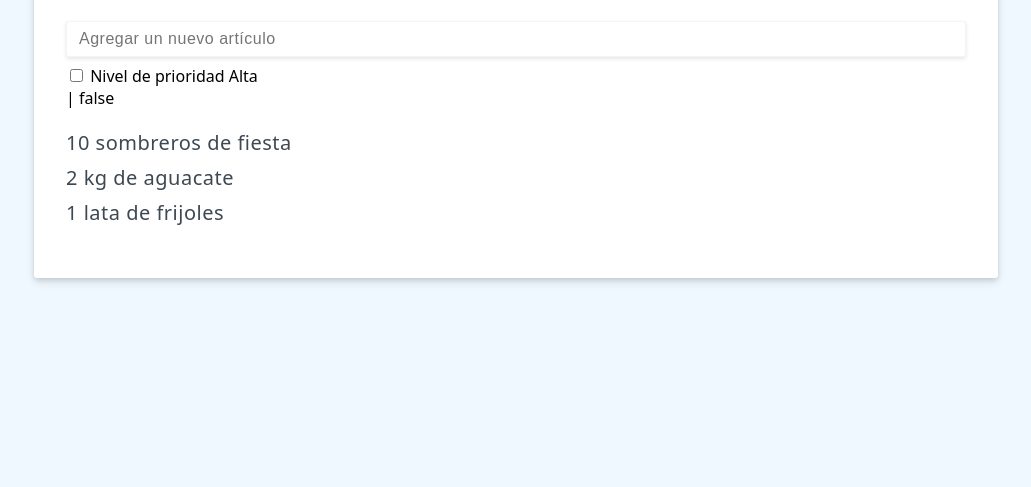
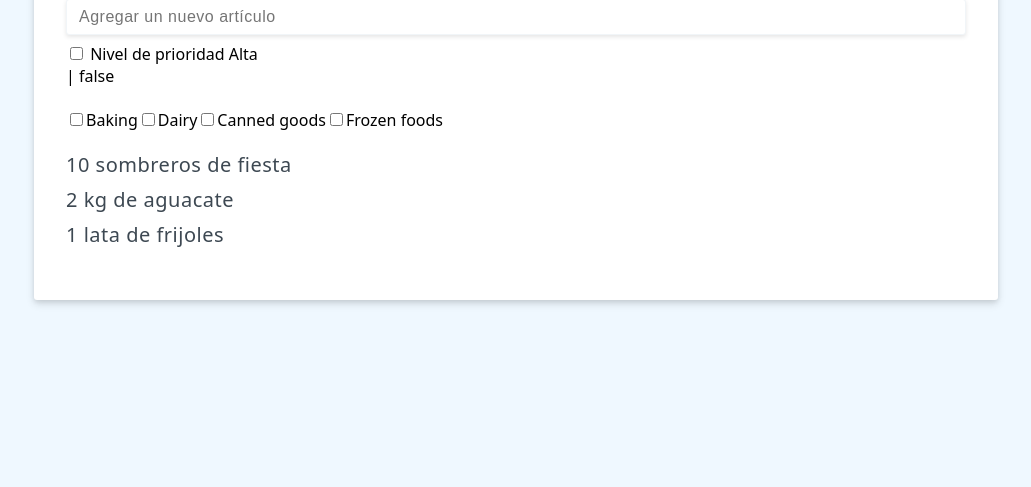
Before and after one commit to rivalcoba/vue3-shopping-list-2021, a website: page index.html in a window 1280 px wide. Shown: the part 313-800 px from the top of the page, without its empty margins (124-1155 px from the left). Drawn offline with nearby package versions, Linux system fonts and the light colour scheme.

Commit message:
Usando v-model con checkbox opciones múltiples

```diff
--- a/index.html
+++ b/index.html
@@ -19,7 +19,21 @@
         <input type="checkbox" v-model="newItemHighIPriority" />
         Nivel de prioridad Alta
       </label>
-      <br />{{newItem}} | {{newItemHighIPriority}}
+      <br />{{newItem}} | {{newItemHighIPriority}} <br /><br />
+      <label
+        ><input type="checkbox" v-model="ailes" value="baking" />Baking</label
+      >
+      <label
+        ><input type="checkbox" v-model="ailes" value="dairy" />Dairy</label
+      >
+      <label
+        ><input type="checkbox" v-model="ailes" value="canned-goods" />Canned
+        goods</label
+      >
+      <label
+        ><input type="checkbox" v-model="ailes" value="frozen-foods" />Frozen
+        foods</label
+      >
       <ul>
         <li v-for="item in items" :key="item.id">
           {{item.label}}
@@ -37,6 +51,7 @@
               { id: '2', label: '2 kg de aguacate' },
               { id: '3', label: '1 lata de frijoles' },
             ],
+            ailes: [],
             newItem: '',
             newItemHighIPriority: false,
           };
```
